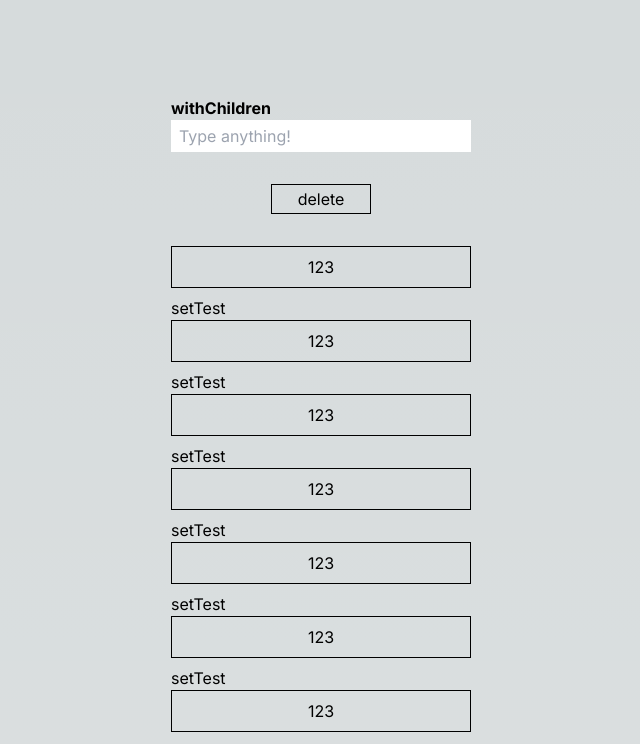
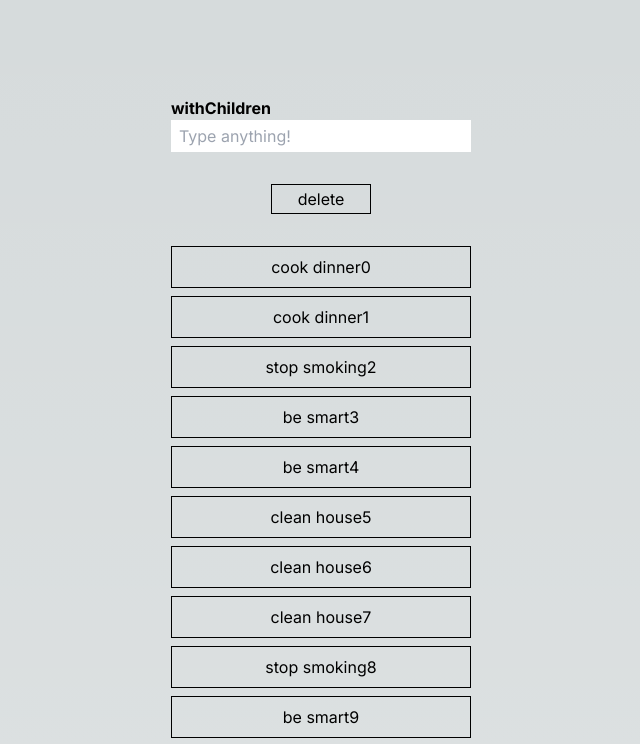
Before and after one commit to jihyeonjeong11/next13-whatIDo, a Next.js app: page /component-children in a window 1280 px wide. Shown: the top 744 px of the page, without its empty margins (319-959 px from the left). Built offline with nearby package versions, Linux system fonts and the light colour scheme.

Commit message:
Fixed typeerrors with context

```diff
--- a/src/app/component-children/components/index.tsx
+++ b/src/app/component-children/components/index.tsx
@@ -1,8 +1,12 @@
 'use client';
 
-import React from 'react';
+import React, { useContext } from 'react';
 import dynamic from 'next/dynamic';
-import { Props } from '../types';
+import { TodoContext } from '../contexts';
+
+type TodoProps = {
+  type: 'without' | 'withMemo' | 'withChildren';
+};
 
 const TodoHandle = dynamic(() => import('./TodoHandle'), { ssr: false });
 
@@ -24,8 +28,9 @@ const TodoItemWithChildren = dynamic(() => import('./todoWithChildren'), {
 
 const TodoForm = dynamic(() => import('./TodoForm'), { ssr: false });
 
-export default function Todo({ list, addList, popList, type }: Props) {
+export default function Todo({ type }: TodoProps) {
   const Item = type === 'without' ? TodoItemWithoutChildren : TodoItemWithMemo;
+  const { list, addList, popList } = useContext(TodoContext);
   const isWithChildren = type === 'withChildren';
   return (
     <section>
--- a/src/app/component-children/components/todoWithChildren/index.tsx
+++ b/src/app/component-children/components/todoWithChildren/index.tsx
@@ -1,9 +1,8 @@
 'use client';
 
-import React, { memo, useContext } from 'react';
+import React, { memo } from 'react';
 import { BASE_ITEM_STYLE } from '../../constants';
 import { TodoType } from '../../types';
-import { TodoContext } from '../../contexts';
 
 type ChildrenType = {
   item: TodoType;
@@ -11,18 +10,14 @@ type ChildrenType = {
 };
 
 const TodoItemWithChildren = ({ item, index }: ChildrenType) => {
-  const { test, setTest } = useContext(TodoContext);
-  console.log('with context this will rerender');
-  if (!test?.test) return null;
+  console.log('this will rerender with context');
   return (
-    <>
-      <div className={BASE_ITEM_STYLE}>
-        <span>{test.test}</span>
-      </div>
-      <button type="button" onClick={() => setTest({ test: test.test + 1 })}>
-        setTest
-      </button>
-    </>
+    <div className={BASE_ITEM_STYLE}>
+      <span>
+        {item.label}
+        {index}
+      </span>
+    </div>
   );
 };
 export default memo(TodoItemWithChildren);
--- a/src/app/component-children/contexts/index.tsx
+++ b/src/app/component-children/contexts/index.tsx
@@ -1,18 +1,78 @@
-import React, { createContext, useState } from 'react';
+import React, { createContext, useCallback, useState } from 'react';
+import { v4 as uuidv4 } from 'uuid';
+import { Props } from '../types';
 
-export const TodoContext = createContext<{ test: number; setTodoState: any }>(
-  null as unknown as { test: number; setTodoState: any },
-);
+const RANDOMIZABLE_TODO_LIST = [
+  'do dishes',
+  'cook dinner',
+  'clean house',
+  'be smart',
+  'stop smoking',
+];
+
+export const makeListEntry = (text = '') => ({
+  id: uuidv4(),
+  label:
+    text ||
+    RANDOMIZABLE_TODO_LIST[
+      Math.floor(Math.random() * RANDOMIZABLE_TODO_LIST.length)
+    ],
+});
+
+export const TodoContext = createContext<Props>(null as unknown as Props);
 
 const TodoContextHoc: React.FC<{ children: React.ReactNode }> = ({
   children,
 }) => {
-  const [test, setTest] = useState({ test: 123 });
+  const [list, setList] = useState<Props['list']>(
+    Array.from(Array(100), () => makeListEntry()),
+  );
+
+  const addList = useCallback((text?: string) => {
+    setList((prev) => [...prev, makeListEntry(text)]);
+  }, []);
+
+  const popList = useCallback(() => {
+    setList((prevList) => {
+      const newList = [...prevList];
+      newList.pop();
+      return newList;
+    });
+  }, []);
   return (
-    <TodoContext.Provider value={{ test: test, setTest: setTest }}>
+    // eslint-disable-next-line react/jsx-no-constructed-context-values
+    <TodoContext.Provider value={{ list, addList, popList }}>
       {children}
     </TodoContext.Provider>
   );
 };
 
 export default TodoContextHoc;
+
+// export const makeListEntry = (text = '') => ({
+//   id: uuidv4(),
+//   label:
+//     text ||
+//     RANDOMIZABLE_TODO_LIST[
+//       Math.floor(Math.random() * RANDOMIZABLE_TODO_LIST.length)
+//     ],
+// });
+
+// const Todo = dynamic(() => import('./components/index'), { ssr: false });
+
+// export default function UseComponentChildren() {
+//   const [list, setList] = useState<Props['list']>(
+//     Array.from(Array(100), () => makeListEntry()),
+//   );
+
+//   const addList = useCallback((text?: string) => {
+//     setList((prev) => [...prev, makeListEntry(text)]);
+//   }, []);
+
+//   const popList = useCallback(() => {
+//     setList((prevList) => {
+//       const newList = [...prevList];
+//       newList.pop();
+//       return newList;
+//     });
+//   }, []);
--- a/src/app/component-children/page.tsx
+++ b/src/app/component-children/page.tsx
@@ -1,57 +1,18 @@
 'use client';
 
-import React, { createContext, useCallback, useMemo, useState } from 'react';
-import { v4 as uuidv4 } from 'uuid';
+import React from 'react';
 import dynamic from 'next/dynamic';
-import { Props } from './types';
+
 import TodoContextHoc from './contexts';
-
-const RANDOMIZABLE_TODO_LIST = [
-  'do dishes',
-  'cook dinner',
-  'clean house',
-  'be smart',
-  'stop smoking',
-];
-
-export const makeListEntry = (text = '') => ({
-  id: uuidv4(),
-  label:
-    text ||
-    RANDOMIZABLE_TODO_LIST[
-      Math.floor(Math.random() * RANDOMIZABLE_TODO_LIST.length)
-    ],
-});
 
 const Todo = dynamic(() => import('./components/index'), { ssr: false });
 
 export default function UseComponentChildren() {
-  const [list, setList] = useState<Props['list']>(
-    Array.from(Array(100), () => makeListEntry()),
-  );
-
-  const addList = useCallback((text?: string) => {
-    setList((prev) => [...prev, makeListEntry(text)]);
-  }, []);
-
-  const popList = useCallback(() => {
-    setList((prevList) => {
-      const newList = [...prevList];
-      newList.pop();
-      return newList;
-    });
-  }, []);
-
   return (
     <main className="flex min-h-screen flex-col items-center justify-center p-24">
       <div className="flex gap-4 items-center justify-center">
         <TodoContextHoc>
-          <Todo
-            list={list}
-            addList={addList}
-            popList={popList}
-            type="withChildren"
-          />
+          <Todo type="withChildren" />
         </TodoContextHoc>
       </div>
     </main>
--- a/src/app/component-children/types/index.d.ts
+++ b/src/app/component-children/types/index.d.ts
@@ -7,5 +7,4 @@ export type Props = {
   list: Array<TodoType>;
   addList: (value?: string) => void;
   popList: () => void;
-  type: 'without' | 'withMemo' | 'withChildren';
 };
```
Also changed, not shown: withBaseContext.png (added).
